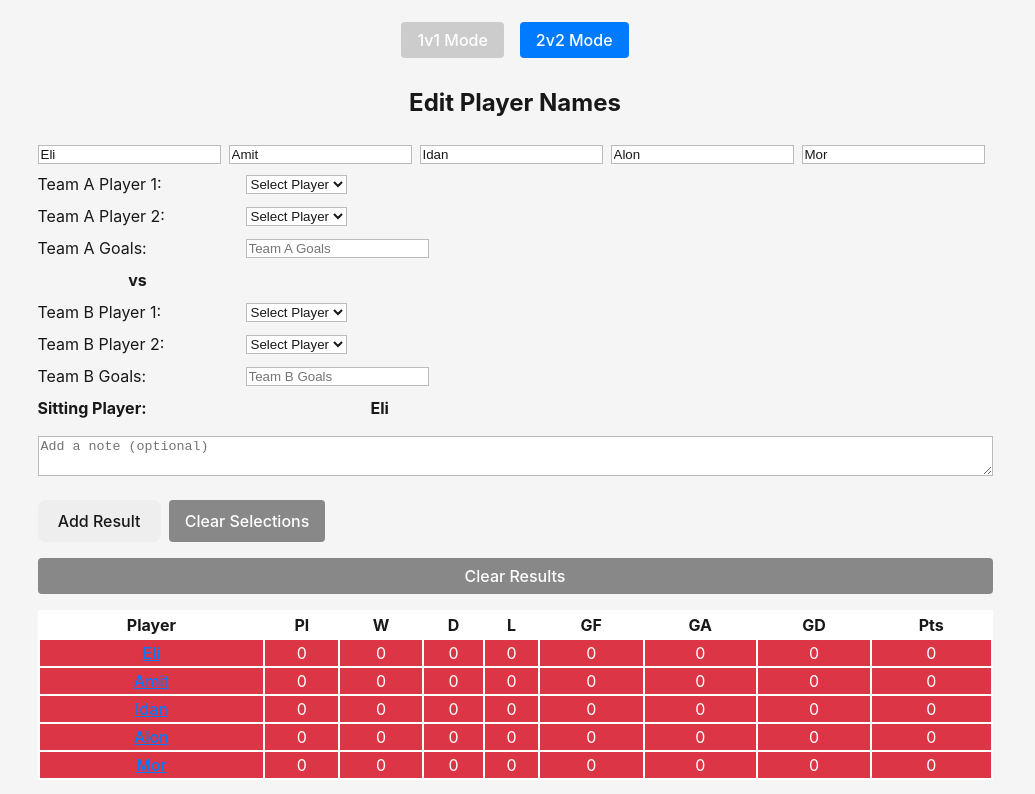
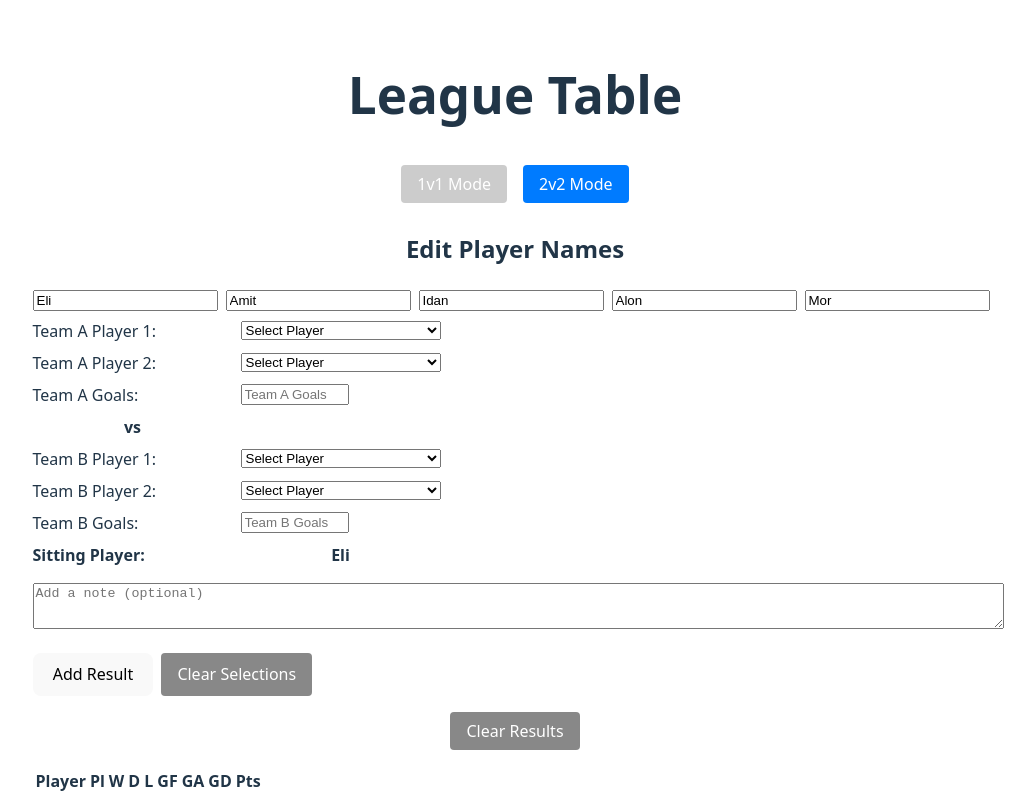
Before and after one commit to amitzbb/league-table, a React (Vite) app in the folder league-table/: page / in a window 1280 px wide. Shown: the top 794 px of the page, without its empty margins (125-1160 px from the left). Built offline with nearby package versions, Linux system fonts and the light colour scheme.

Commit message:
more changes

```diff
--- a/league-table/src/App.css
+++ b/league-table/src/App.css
@@ -1,12 +1,3 @@
-html, body {
-  height: 100%;
-  margin: 0;
-  padding: 0;
-  background: #f5f5f5;
-  color: #181818;
-  font-family: 'Inter', Arial, sans-serif;
-}
-
 #root {
   max-width: 1280px;
   margin: 0 auto;
@@ -82,8 +73,8 @@ html, body {
   justify-content: center;
 }
 .modal {
-  background: #fff;
-  color: #181818;
+  background: #222;
+  color: #fff;
   padding: 24px 20px;
   border-radius: 8px;
   min-width: 280px;
@@ -103,56 +94,10 @@ html, body {
   }
 }
 
-.container {
-  width: 100%;
-  min-height: 100vh;
-  box-sizing: border-box;
-  padding: 24px 12px 32px 12px;
-  margin: 0;
-  display: flex;
-  flex-direction: column;
-  align-items: stretch;
-  justify-content: flex-start;
-}
-
-h1, h2, h3 {
-  width: 100%;
-  text-align: center;
-  margin-left: 0;
-  margin-right: 0;
-}
-
-.match-form, .player-names-edit, .league-table, .modal {
-  width: 100%;
-  max-width: 100%;
-  box-sizing: border-box;
-}
-
-.league-table {
-  table-layout: auto;
-  width: 100%;
-  min-width: 0;
-  overflow-x: auto;
-  margin: 0 auto 16px auto;
-  background: #fff;
-  color: #181818;
-}
-
-.match-form > div, .match-form label, .match-form input, .match-form select, .match-form textarea {
-  width: 100% !important;
-  max-width: 100% !important;
-  box-sizing: border-box;
-}
-
-@media (min-width: 700px) {
+@media (max-width: 600px) {
   .container {
-    /* Remove max-width and margin for full width */
-    padding-left: 0;
-    padding-right: 0;
+    padding: 8px;
   }
-}
-
-@media (max-width: 600px) {
   .player-names-edit input {
     width: 100%;
     margin-bottom: 8px;
@@ -178,18 +123,4 @@ h1, h2, h3 {
     font-size: 16px;
     padding: 10px 16px;
   }
-  .container {
-    padding: 12px 2px 24px 2px;
-  }
 }
-
-input, select, textarea {
-  background: #fff;
-  color: #181818;
-  border: 1px solid #bbb;
-}
-
-button {
-  background: #eee;
-  color: #181818;
-}
```
